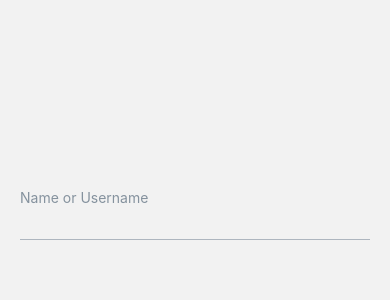
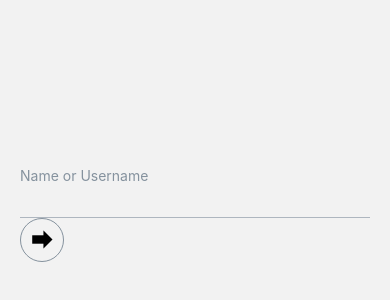
Before and after one commit to ynsgns/react-native-starter-kit, a React Native app: screen /Login in a window 390 px wide. Shown: the part 208-508 px from the top of the page. Built offline with nearby package versions, Linux system fonts and the light colour scheme.

Commit message:
rn-vector-icons and Icon component added

```diff
--- a/package.json
+++ b/package.json
@@ -15,7 +15,8 @@
     "react": "18.0.0",
     "react-native": "0.69.1",
     "react-native-safe-area-context": "^4.3.1",
-    "react-native-screens": "^3.15.0"
+    "react-native-screens": "^3.15.0",
+    "react-native-vector-icons": "^9.2.0"
   },
   "devDependencies": {
     "@babel/core": "^7.12.9",
@@ -24,6 +25,7 @@
     "@tsconfig/react-native": "^2.0.0",
     "@types/jest": "^26.0.23",
     "@types/react-native": "^0.69.1",
+    "@types/react-native-vector-icons": "^6.4.11",
     "@types/react-test-renderer": "^18.0.0",
     "@typescript-eslint/eslint-plugin": "^5.29.0",
     "@typescript-eslint/parser": "^5.29.0",
--- a/src/assets/numbers.tsx
+++ b/src/assets/numbers.tsx
@@ -14,6 +14,14 @@ const numbers = {
     l: 12,
     xl: 16,
   },
+  icon: {
+    xs: 10,
+    s: 12,
+    md: 14,
+    l: 16,
+    xl: 20,
+    xxl: 28,
+  },
 }
 
 export default numbers
--- /dev/null
+++ b/src/components/icon/index.tsx
@@ -0,0 +1,104 @@
+import React from 'react'
+import {IconProps} from './types'
+import {StyleSheet, View} from 'react-native'
+import AntDesign from 'react-native-vector-icons/AntDesign'
+import Entypo from 'react-native-vector-icons/Entypo'
+import EvilIcons from 'react-native-vector-icons/EvilIcons'
+import Feather from 'react-native-vector-icons/Feather'
+import FontAwesome from 'react-native-vector-icons/FontAwesome'
+import Foundation from 'react-native-vector-icons/Foundation'
+import Ionicons from 'react-native-vector-icons/Ionicons'
+import MaterialIcons from 'react-native-vector-icons/MaterialIcons'
+import MaterialCommunityIcons from 'react-native-vector-icons/MaterialCommunityIcons'
+import SimpleLineIcons from 'react-native-vector-icons/SimpleLineIcons'
+import Octicons from 'react-native-vector-icons/Octicons'
+import Zocial from 'react-native-vector-icons/Zocial'
+import Fontisto from 'react-native-vector-icons/Fontisto'
+import {colors, numbers} from '../../assets'
+
+function Icon(props: IconProps) {
+  const {
+    iconType,
+    name,
+    isCircle = false,
+    size = 14,
+    color = colors.black,
+    borderColor = colors.grey,
+  } = props || {}
+
+  const renderIcon = (): React.ReactElement | null => {
+    let returnComp: React.ReactElement | null = null
+    const commonProps = {
+      name,
+      size,
+      color,
+    }
+    switch (iconType) {
+      case 'AntDesign':
+        returnComp = <AntDesign {...commonProps} />
+        break
+      case 'Entypo':
+        returnComp = <Entypo {...commonProps} />
+        break
+      case 'EvilIcons':
+        returnComp = <EvilIcons {...commonProps} />
+        break
+      case 'Feather':
+        returnComp = <Feather {...commonProps} />
+        break
+      case 'FontAwesome':
+        returnComp = <FontAwesome {...commonProps} />
+        break
+      case 'Foundation':
+        returnComp = <Foundation {...commonProps} />
+        break
+      case 'Ionicons':
+        returnComp = <Ionicons {...commonProps} />
+        break
+      case 'MaterialIcons':
+        returnComp = <MaterialIcons {...commonProps} />
+        break
+      case 'MaterialCommunityIcons':
+        returnComp = <MaterialCommunityIcons {...commonProps} />
+        break
+      case 'SimpleLineIcons':
+        returnComp = <SimpleLineIcons {...commonProps} />
+        break
+      case 'Octicons':
+        returnComp = <Octicons {...commonProps} />
+        break
+      case 'Zocial':
+        returnComp = <Zocial {...commonProps} />
+        break
+      case 'Fontisto':
+        returnComp = <Fontisto {...commonProps} />
+        break
+      default:
+        break
+    }
+    return returnComp
+  }
+
+  const styles = StyleSheet.create({
+    container: {
+      padding: 0,
+    },
+    container_circle: {
+      alignItems: 'center',
+      justifyContent: 'center',
+      borderWidth: 1,
+      borderColor: borderColor,
+      borderRadius: size + numbers.padding.xl,
+      width: size + numbers.padding.xl,
+      height: size + numbers.padding.xl,
+    },
+  })
+
+  return (
+    <View style={isCircle ? styles.container_circle : styles.container}>
+      {renderIcon()}
+    </View>
+  )
+}
+
+export default Icon
--- /dev/null
+++ b/src/components/icon/types.tsx
@@ -0,0 +1,21 @@
+export type IconProps = {
+  iconType:
+    | 'AntDesign'
+    | 'Entypo'
+    | 'EvilIcons'
+    | 'Feather'
+    | 'FontAwesome'
+    | 'Foundation'
+    | 'Ionicons'
+    | 'MaterialIcons'
+    | 'MaterialCommunityIcons'
+    | 'SimpleLineIcons'
+    | 'Octicons'
+    | 'Zocial'
+    | 'Fontisto'
+  name: string
+  color?: string
+  borderColor?: string
+  size?: number
+  isCircle?: boolean
+}
--- a/src/components/index.tsx
+++ b/src/components/index.tsx
@@ -1,3 +1,4 @@
 import Input from './input'
+import Icon from './icon'
 
-export {Input}
+export {Input, Icon}
--- a/src/pages/login/index.tsx
+++ b/src/pages/login/index.tsx
@@ -1,12 +1,19 @@
 import React from 'react'
 import {View} from 'react-native'
-import {Input} from '../../components'
+import {numbers} from '../../assets'
+import {Icon, Input} from '../../components'
 import styles from './styles'
 
-function LoginScreen() {
+function LoginScreen(): JSX.Element {
   return (
     <View style={styles.container}>
       <Input label="Name or Username" />
+      <Icon
+        iconType="Entypo"
+        name="arrow-right"
+        size={numbers.icon.xxl}
+        isCircle
+      />
     </View>
   )
 }
```
Also changed, not shown: 6 other files (tests, documents, lock files or other folders).
